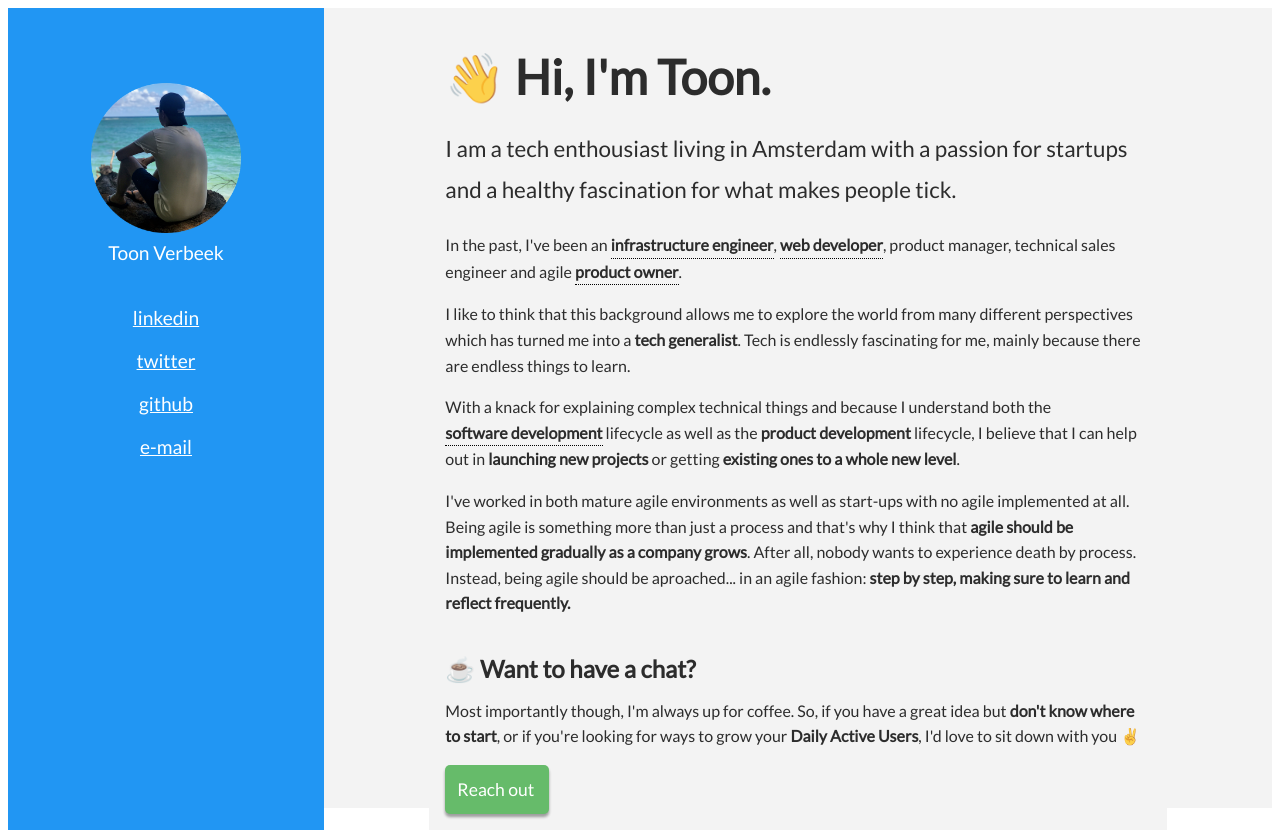
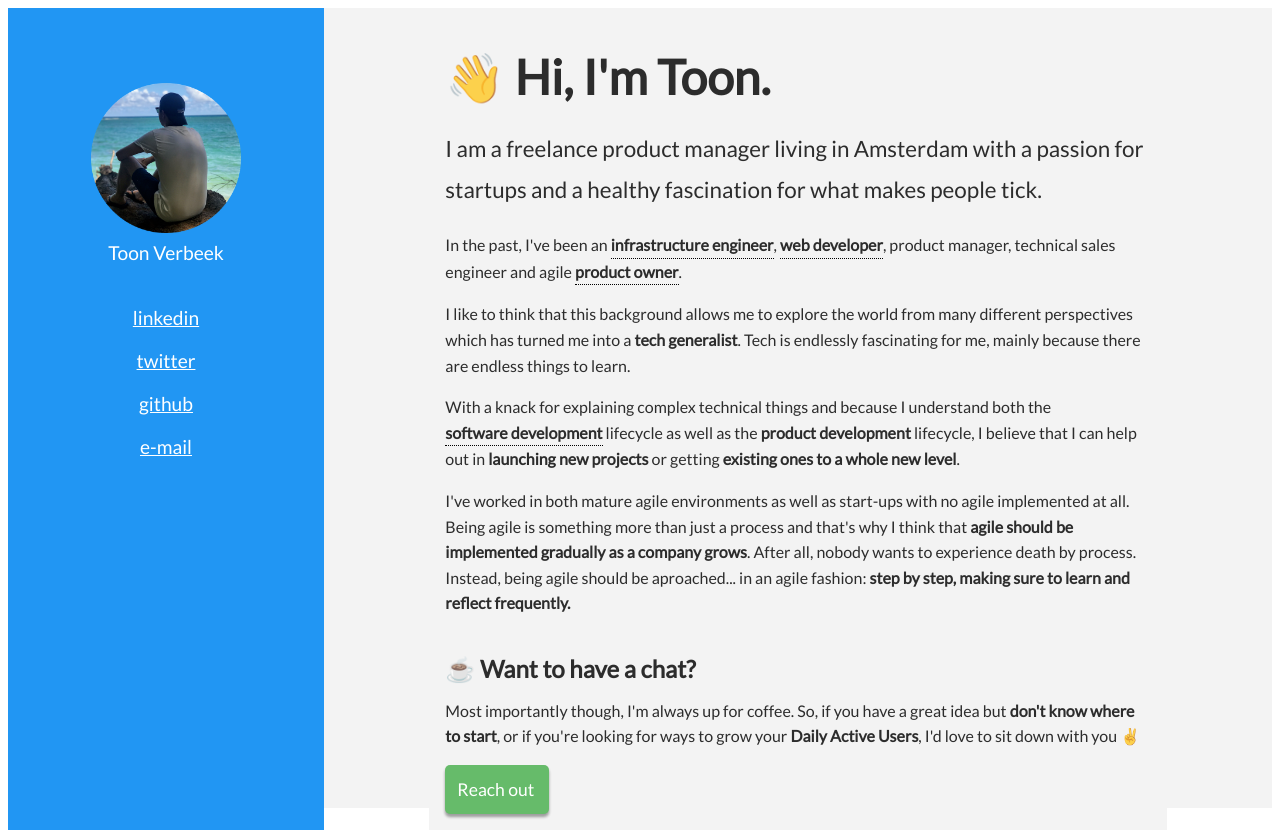
Before and after one commit to Tonnu/toonverbeek.com, a plain HTML site: page index.html in a window 1280 px wide. Drawn offline with Linux system fonts and the light colour scheme.

Commit message:
chore: adjust copy

```diff
--- a/index.html
+++ b/index.html
@@ -8,7 +8,7 @@
 	<meta content="width=device-width, initial-scale=1" name="viewport">
 	<title>toon verbeek</title>
   <!-- Meta Description -->
-	<meta content="Toon is a product guy living in Amsterdam" name="description">
+	<meta content="Toon is a freelance product guy living in Amsterdam" name="description">
 	<!-- Recommended favicon format -->
 	<link href="./favicon.png" rel="icon" type="image/png">
 	<link href='https://fonts.googleapis.com/css?family=Lato' rel=
@@ -43,7 +43,7 @@
 		</aside>
 		<article id="main-content">
 			<h1>👋 Hi, I'm Toon.</h1>
-			<p id="intro">I am a tech enthousiast living in Amsterdam with a passion for startups
+			<p id="intro">I am a freelance product manager living in Amsterdam with a passion for startups
 			and a healthy fascination for what makes people tick.</p>
 			<p>In the past, I've been
 			an <b class="tooltip">infrastructure engineer <span class="tooltiptext">At a
```
